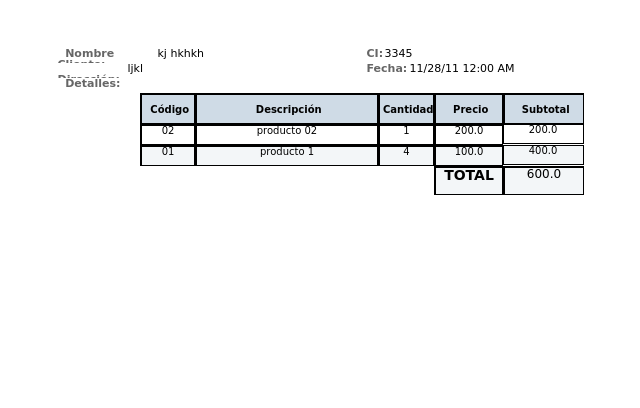
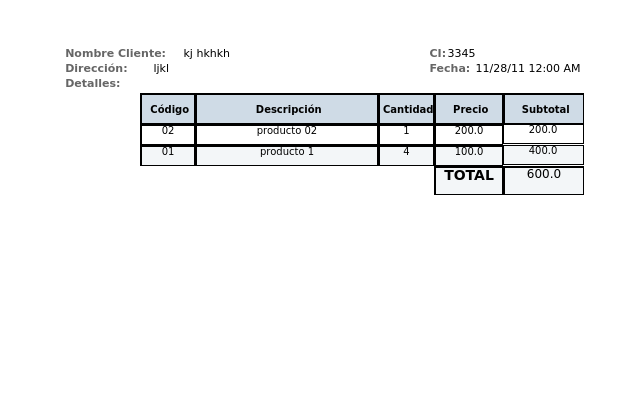
Before and after one commit to jorgeramirez/V, a plain HTML site: page v_reports/WebContent/reportes/factura_venta.html in a window 1280 px wide. Shown: the part 35-443 px from the top of the page, without its empty margins (306-946 px from the left). Drawn offline with Linux system fonts and the light colour scheme.

Commit message:
Pulido y encerado de reportes

```diff
--- a/v_reports/WebContent/reportes/factura_venta.html
+++ b/v_reports/WebContent/reportes/factura_venta.html
@@ -15,17 +15,17 @@
 <div style="background-color: #FFFFFF;position:relative;width:595px;height:432px;">
 <span style="position:absolute;left:21px;top:25px;width:553px;height:127px;"><img src="factura_venta.html_files/img_0_0_0" style="position:absolute;left:0px;top:0px;width:553px" alt=""/></span>
 <div style="position:absolute;left:20px;top:25px;width:263px;height:33px;overflow: hidden;"><span style="width: 100%; height: 100%;line-height: 1.0; text-indent: 0px; "><span style="display:table-cell;vertical-align:middle;"></span></span></div>
-<div style="position:absolute;left:373px;top:28px;width:200px;height:22px;overflow: hidden;"><span style="width: 100%; height: 100%;text-align: right; display:table;line-height: 1.0; text-indent: 0px; "><span style="display:table-cell;vertical-align:middle;"><span style="font-family: Arial; color: #FFFFFF; font-size: 18px;">Factura Venta </span></span></span></div>
-<div style="position:absolute;left:487px;top:49px;width:71px;height:15px;overflow: hidden;"><span style="width: 100%; height: 100%;line-height: 1.0; text-indent: 0px; "><span style="display:table-cell;vertical-align:top;"></span></span></div>
-<div style="position:absolute;left:21px;top:75px;width:100px;height:15px;overflow: hidden;"><span style="width: 100%; height: 100%;text-align: left; display:table;line-height: 1.0; text-indent: 0px; "><span style="display:table-cell;vertical-align:top;"><span style="font-family: 'DejaVu Sans', Arial, Helvetica, sans-serif; color: #666666; font-size: 11px; font-weight: bold;">&nbsp; Nombre Cliente:</span></span></span></div>
-<div style="position:absolute;left:21px;top:90px;width:70px;height:15px;overflow: hidden;"><span style="width: 100%; height: 100%;text-align: left; display:table;line-height: 1.0; text-indent: 0px; "><span style="display:table-cell;vertical-align:top;"><span style="font-family: 'DejaVu Sans', Arial, Helvetica, sans-serif; color: #666666; font-size: 11px; font-weight: bold;">&nbsp; Dirección:</span></span></span></div>
-<div style="position:absolute;left:330px;top:75px;width:18px;height:15px;overflow: hidden;"><span style="width: 100%; height: 100%;text-align: left; display:table;line-height: 1.0; text-indent: 0px; "><span style="display:table-cell;vertical-align:top;"><span style="font-family: 'DejaVu Sans', Arial, Helvetica, sans-serif; color: #666666; font-size: 11px; font-weight: bold;">CI:</span></span></span></div>
-<div style="position:absolute;left:121px;top:75px;width:162px;height:15px;overflow: hidden;"><span style="width: 100%; height: 100%;text-align: left; display:table;line-height: 1.0; text-indent: 0px; "><span style="display:table-cell;vertical-align:top;"><span style="font-family: 'DejaVu Sans', Arial, Helvetica, sans-serif; color: #000000; font-size: 11px;">kj hkhkh</span></span></span></div>
-<div style="position:absolute;left:91px;top:90px;width:162px;height:15px;overflow: hidden;"><span style="width: 100%; height: 100%;text-align: left; display:table;line-height: 1.0; text-indent: 0px; "><span style="display:table-cell;vertical-align:top;"><span style="font-family: 'DejaVu Sans', Arial, Helvetica, sans-serif; color: #000000; font-size: 11px;">ljkl</span></span></span></div>
-<div style="position:absolute;left:348px;top:75px;width:162px;height:15px;overflow: hidden;"><span style="width: 100%; height: 100%;text-align: left; display:table;line-height: 1.0; text-indent: 0px; "><span style="display:table-cell;vertical-align:top;"><span style="font-family: 'DejaVu Sans', Arial, Helvetica, sans-serif; color: #000000; font-size: 11px;">3345</span></span></span></div>
-<div style="position:absolute;left:330px;top:90px;width:43px;height:15px;overflow: hidden;"><span style="width: 100%; height: 100%;text-align: left; display:table;line-height: 1.0; text-indent: 0px; "><span style="display:table-cell;vertical-align:top;"><span style="font-family: 'DejaVu Sans', Arial, Helvetica, sans-serif; color: #666666; font-size: 11px; font-weight: bold;">Fecha:</span></span></span></div>
-<div style="position:absolute;left:373px;top:90px;width:162px;height:15px;overflow: hidden;"><span style="width: 100%; height: 100%;text-align: left; display:table;line-height: 1.0; text-indent: 0px; "><span style="display:table-cell;vertical-align:top;"><span style="font-family: 'DejaVu Sans', Arial, Helvetica, sans-serif; color: #000000; font-size: 11px;">11/28/11 12:00 AM</span></span></span></div>
-<div style="position:absolute;left:456px;top:49px;width:30px;height:15px;overflow: hidden;"><span style="width: 100%; height: 100%;text-align: left; display:table;line-height: 1.0; text-indent: 0px; "><span style="display:table-cell;vertical-align:top;"><span style="font-family: Arial; color: #FFFFFF; font-size: 12px; font-weight: bold;">Nro:</span></span></span></div>
+<div style="position:absolute;left:366px;top:28px;width:200px;height:22px;overflow: hidden;"><span style="width: 100%; height: 100%;line-height: 1.0; text-indent: 0px; "><span style="display:table-cell;vertical-align:middle;"></span></span></div>
+<div style="position:absolute;left:481px;top:49px;width:71px;height:15px;overflow: hidden;"><span style="width: 100%; height: 100%;line-height: 1.0; text-indent: 0px; "><span style="display:table-cell;vertical-align:top;"></span></span></div>
+<div style="position:absolute;left:21px;top:75px;width:126px;height:15px;overflow: hidden;"><span style="width: 100%; height: 100%;text-align: left; display:table;line-height: 1.0; text-indent: 0px; "><span style="display:table-cell;vertical-align:top;"><span style="font-family: 'DejaVu Sans', Arial, Helvetica, sans-serif; color: #666666; font-size: 11px; font-weight: bold;">&nbsp; Nombre Cliente:</span></span></span></div>
+<div style="position:absolute;left:21px;top:90px;width:96px;height:15px;overflow: hidden;"><span style="width: 100%; height: 100%;text-align: left; display:table;line-height: 1.0; text-indent: 0px; "><span style="display:table-cell;vertical-align:top;"><span style="font-family: 'DejaVu Sans', Arial, Helvetica, sans-serif; color: #666666; font-size: 11px; font-weight: bold;">&nbsp; Dirección:</span></span></span></div>
+<div style="position:absolute;left:393px;top:75px;width:18px;height:15px;overflow: hidden;"><span style="width: 100%; height: 100%;text-align: left; display:table;line-height: 1.0; text-indent: 0px; "><span style="display:table-cell;vertical-align:top;"><span style="font-family: 'DejaVu Sans', Arial, Helvetica, sans-serif; color: #666666; font-size: 11px; font-weight: bold;">CI:</span></span></span></div>
+<div style="position:absolute;left:147px;top:75px;width:183px;height:15px;overflow: hidden;"><span style="width: 100%; height: 100%;text-align: left; display:table;line-height: 1.0; text-indent: 0px; "><span style="display:table-cell;vertical-align:top;"><span style="font-family: 'DejaVu Sans', Arial, Helvetica, sans-serif; color: #000000; font-size: 11px;">kj hkhkh</span></span></span></div>
+<div style="position:absolute;left:117px;top:90px;width:162px;height:15px;overflow: hidden;"><span style="width: 100%; height: 100%;text-align: left; display:table;line-height: 1.0; text-indent: 0px; "><span style="display:table-cell;vertical-align:top;"><span style="font-family: 'DejaVu Sans', Arial, Helvetica, sans-serif; color: #000000; font-size: 11px;">ljkl</span></span></span></div>
+<div style="position:absolute;left:411px;top:75px;width:162px;height:15px;overflow: hidden;"><span style="width: 100%; height: 100%;text-align: left; display:table;line-height: 1.0; text-indent: 0px; "><span style="display:table-cell;vertical-align:top;"><span style="font-family: 'DejaVu Sans', Arial, Helvetica, sans-serif; color: #000000; font-size: 11px;">3345</span></span></span></div>
+<div style="position:absolute;left:393px;top:90px;width:43px;height:15px;overflow: hidden;"><span style="width: 100%; height: 100%;text-align: left; display:table;line-height: 1.0; text-indent: 0px; "><span style="display:table-cell;vertical-align:top;"><span style="font-family: 'DejaVu Sans', Arial, Helvetica, sans-serif; color: #666666; font-size: 11px; font-weight: bold;">Fecha:</span></span></span></div>
+<div style="position:absolute;left:439px;top:90px;width:137px;height:15px;overflow: hidden;"><span style="width: 100%; height: 100%;text-align: left; display:table;line-height: 1.0; text-indent: 0px; "><span style="display:table-cell;vertical-align:top;"><span style="font-family: 'DejaVu Sans', Arial, Helvetica, sans-serif; color: #000000; font-size: 11px;">11/28/11 12:00 AM</span></span></span></div>
+<div style="position:absolute;left:449px;top:49px;width:30px;height:15px;overflow: hidden;"><span style="width: 100%; height: 100%;line-height: 1.0; text-indent: 0px; "><span style="display:table-cell;vertical-align:top;"></span></span></div>
 <div style="position:absolute;left:21px;top:105px;width:82px;height:15px;overflow: hidden;"><span style="width: 100%; height: 100%;text-align: left; display:table;line-height: 1.0; text-indent: 0px; "><span style="display:table-cell;vertical-align:top;"><span style="font-family: 'DejaVu Sans', Arial, Helvetica, sans-serif; color: #666666; font-size: 11px; font-weight: bold;">&nbsp; Detalles:</span></span></span></div>
 <div style="overflow:hidden;position:absolute;left:103px;top:120px;width:444px;height:102px;">
 <div style="overflow:hidden;position:absolute;left:0px;top:0px;width:53px;height:29px;background-color: #F0F8FF; border-top-style: solid; border-top-width: 1px; border-top-color: #000000; border-left-style: solid; border-left-width: 1px; border-left-color: #000000; border-bottom-style: solid; border-bottom-width: 1px; border-bottom-color: #000000; border-right-style: solid; border-right-width: 1px; border-right-color: #000000; ">
```
Also changed, not shown: 2 other files.
